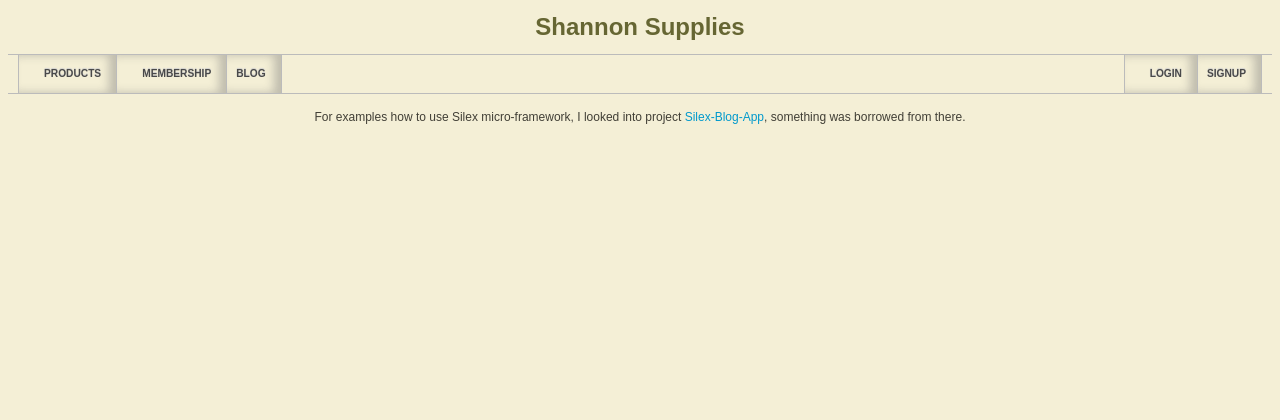
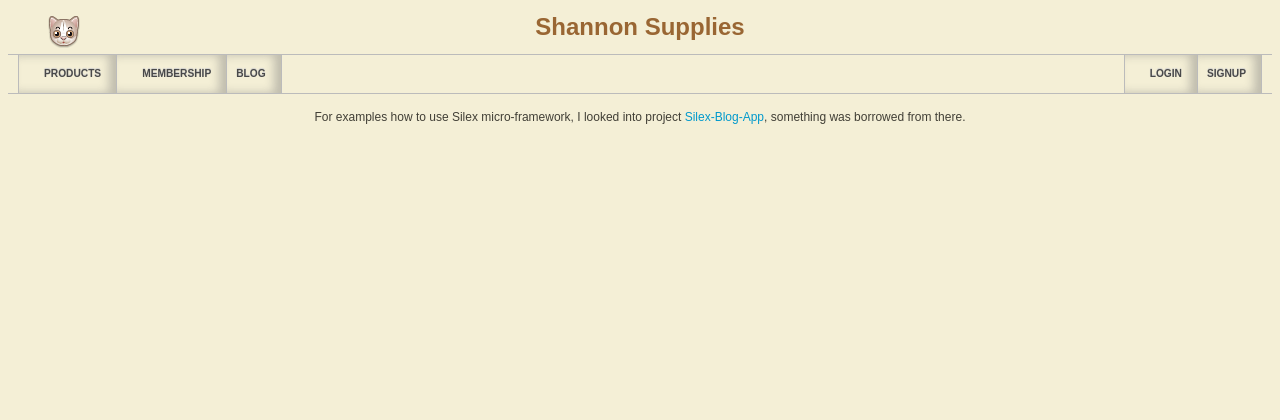
Before and after one commit to marinalan/silex_demo_shcart, a PHP site: template App/views/home.twig in a window 1280 px wide. Shown: the top 420 px of the page. Run offline with PHP 8.4, Linux system fonts and the light colour scheme; the template is opened without the code that fills it, so the values that code supplies are empty; some libraries are stand-ins or nearby versions.

Commit message:
added cute cat icon from http://www.iconfinder.com/icondetails/63975/32/cat_icon

```diff
--- a/App/views/main-nav.twig
+++ b/App/views/main-nav.twig
@@ -1,5 +1,6 @@
     <div id="header">
-        <h1><a href="{{path('home')}}">Shannon Supplies</a></h1>
+        <h1><img src="/images/cat.png" class="cat-logo">
+             <a href="{{path('home')}}">Shannon Supplies</a></h1>
         {% autoescape false %}
         {{ app.cart_widget }}
         {% endautoescape %}
--- a/www/css/styles.css
+++ b/www/css/styles.css
@@ -30,10 +30,14 @@ body > #container { height: auto; min-height: 100%; }
 }
 #header h1 a {
   text-decoration: none;
-  color: #666633;
+  color: #996633;
 }
 #header h1 a:hover {
-  color: #663333;
+  color: #993333;
+}
+#header img.cat-logo {
+  position: absolute;
+  top: 0px; left: 40px;
 }
 .footer a, #content p a {
   color: #0099CC;
```
Also changed, not shown: www/images/cat.png (added).
